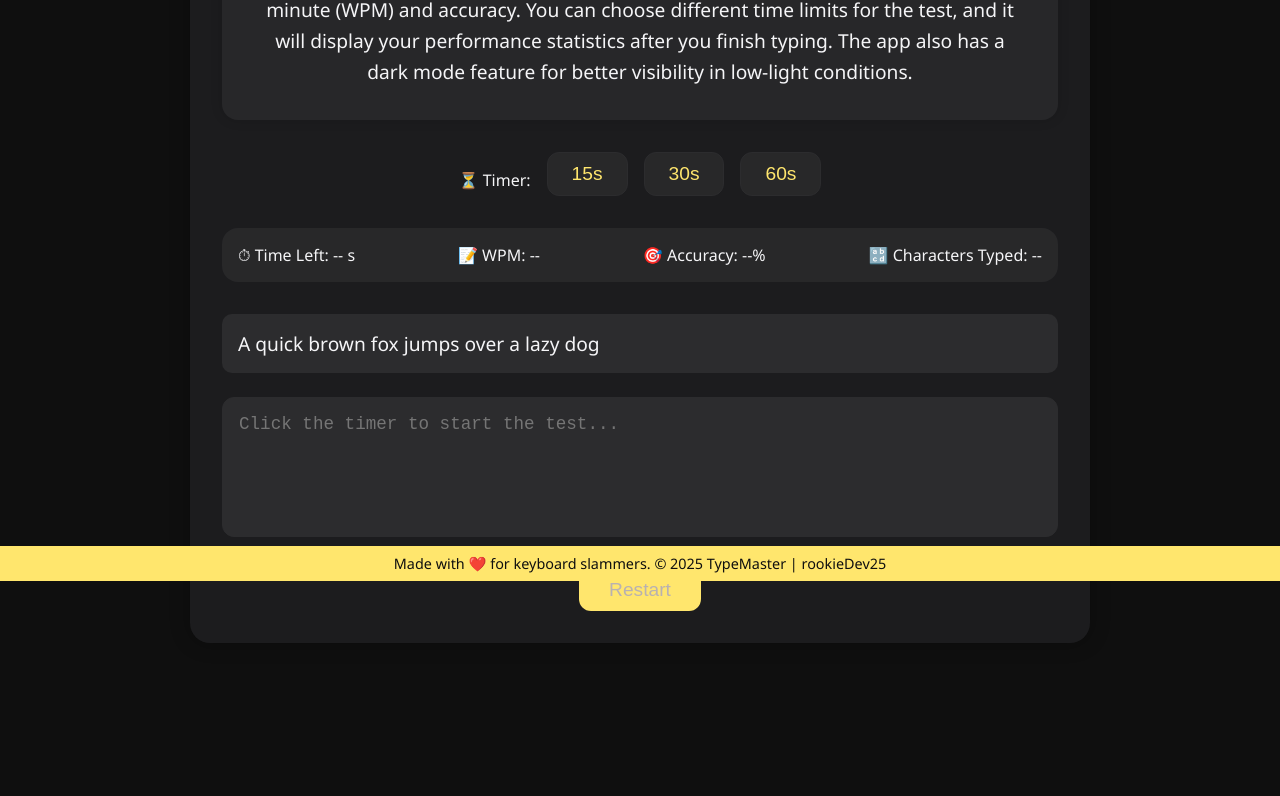
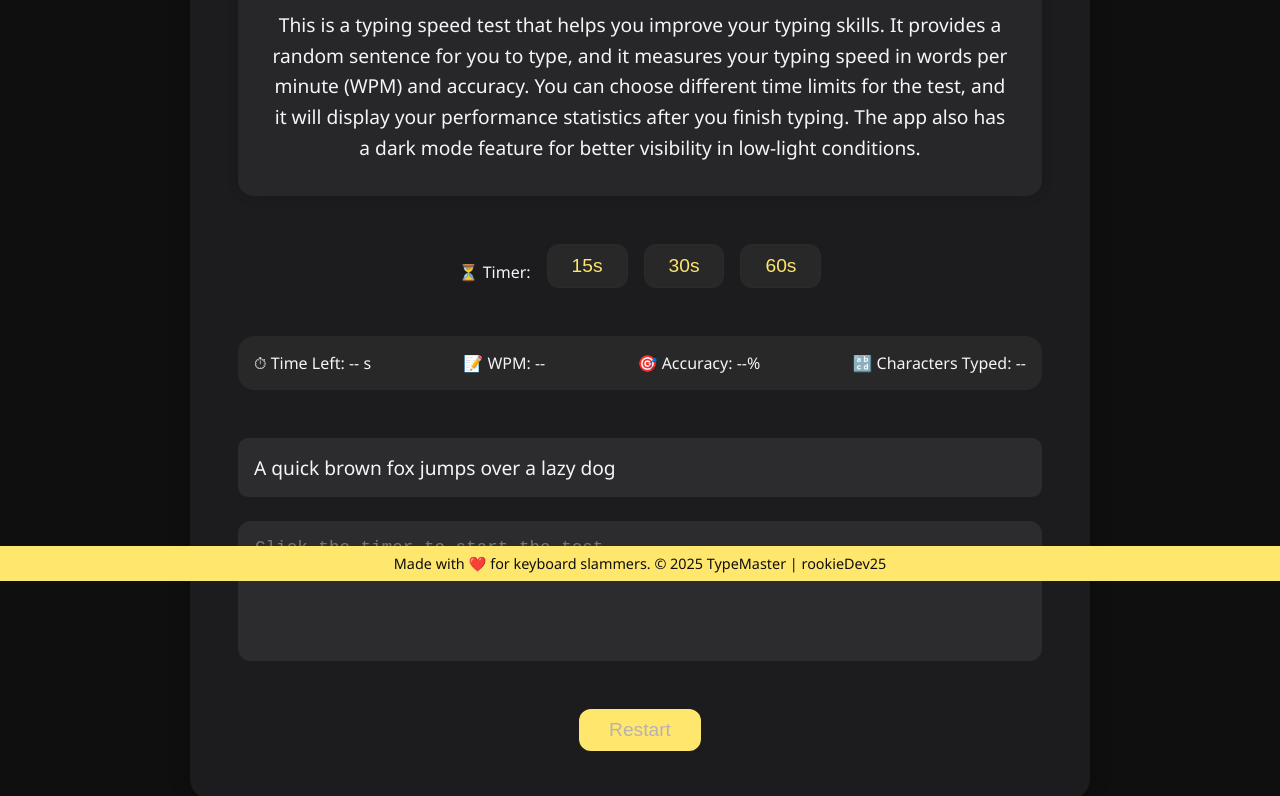
Before and after one commit to rookiedev25/typeMaster, a plain HTML site: page index.html in a window 1280 px wide. Shown: the part 219-1015 px from the top of the page. Before the commit the page ends 894 px from the top, so only its background shows below. Drawn offline with Linux system fonts and the light colour scheme.

Commit message:
updated footer CSS properties

```diff
--- a/style.css
+++ b/style.css
@@ -51,6 +51,7 @@ body {
     color: var(--color-text);
     min-height: 100vh;
     display: flex;
+    flex-direction: column;
     align-items: center;
     justify-content: center;
     padding: 2rem;
@@ -105,12 +106,14 @@ body {
     backdrop-filter: blur(15px);
     border-radius: 20px;
     box-shadow: 0 0 20px rgba(0, 0, 0, 0.3);
-    padding: 2rem;
+    padding: 3rem;
     max-width: 900px;
     width: 100%;
     display: flex;
     flex-direction: column;
-    gap: 2rem;
+    gap: 3rem;
+    margin: 60px auto;
+    position: relative;
 }
 
 .timer-heading {
@@ -288,9 +291,11 @@ input:checked+.slider:before {
     transform: translateX(24px);
 }
 
+
+
 /* ========== Footer ========== */
+
 footer {
-    /* this should appear only when scrolled till bottom of page */
     position: fixed;
     bottom: 0;
     left: 0;
@@ -301,7 +306,6 @@ footer {
     display: flex;
     justify-content: center;
     padding: 0.5rem;
-
 }
 
 /* ========== Footer Links ========== */
```
